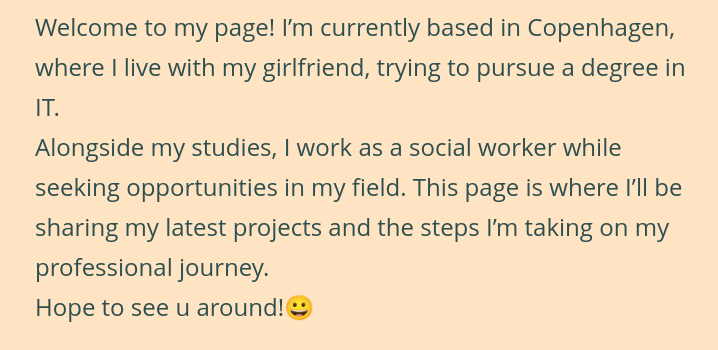
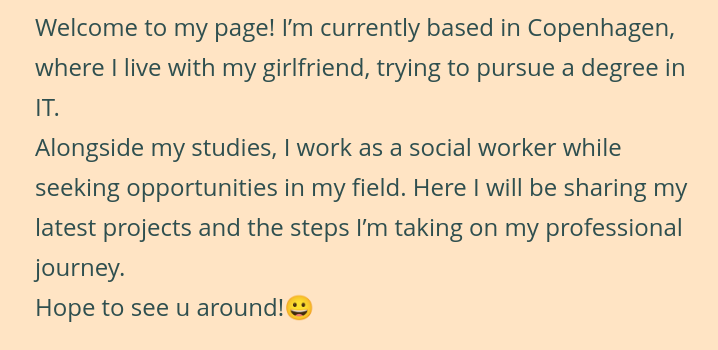
Before and after one commit to KINGINTHECASTLE123/First-project, a plain HTML site: page index.html in a window 1280 px wide. Shown: the part 107-457 px from the top of the page, without its empty margins (267-985 px from the left). Drawn offline with Linux system fonts and the light colour scheme.

Commit message:
Færdige portfolie med animation igen og rettelser

```diff
--- a/index.html
+++ b/index.html
@@ -29,7 +29,7 @@
 
     <section class="about-me">
         <hr class="line">
-        <p> Welcome to my page! I’m currently based in Copenhagen, where I live with my girlfriend, trying to pursue a degree in IT. <br>Alongside my studies, I work as a social worker while seeking opportunities in my field. This page is where I’ll be sharing my latest projects and the steps I’m taking on my professional journey. <br> Hope to see u around!&#128512;</p>
+        <p> Welcome to my page! I’m currently based in Copenhagen, where I live with my girlfriend, trying to pursue a degree in IT. <br>Alongside my studies, I work as a social worker while seeking opportunities in my field. Here I will be sharing my latest projects and the steps I’m taking on my professional journey. <br> Hope to see u around!&#128512;</p>
     </section>
 
     <section class="List-of-education">
```
